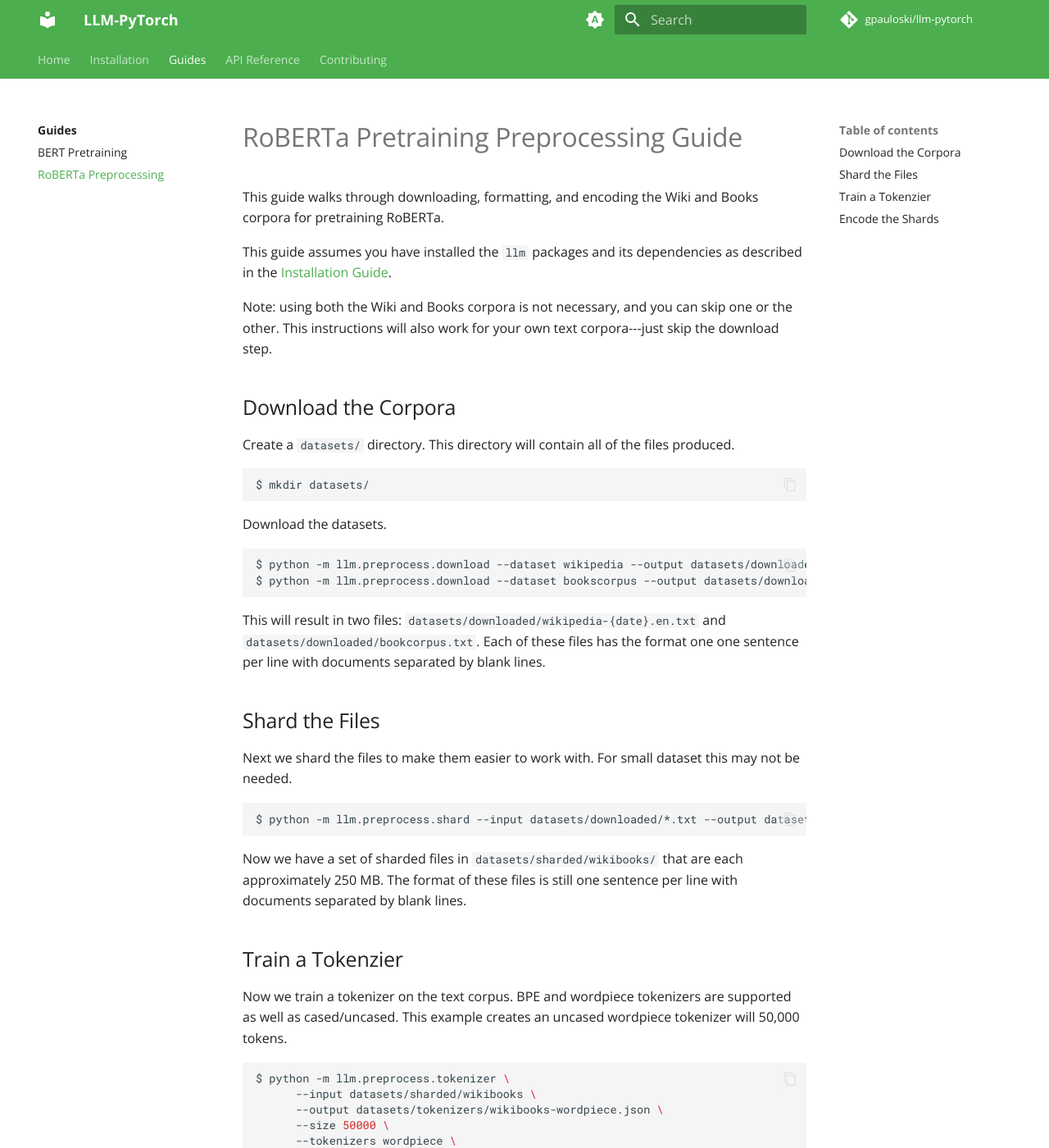
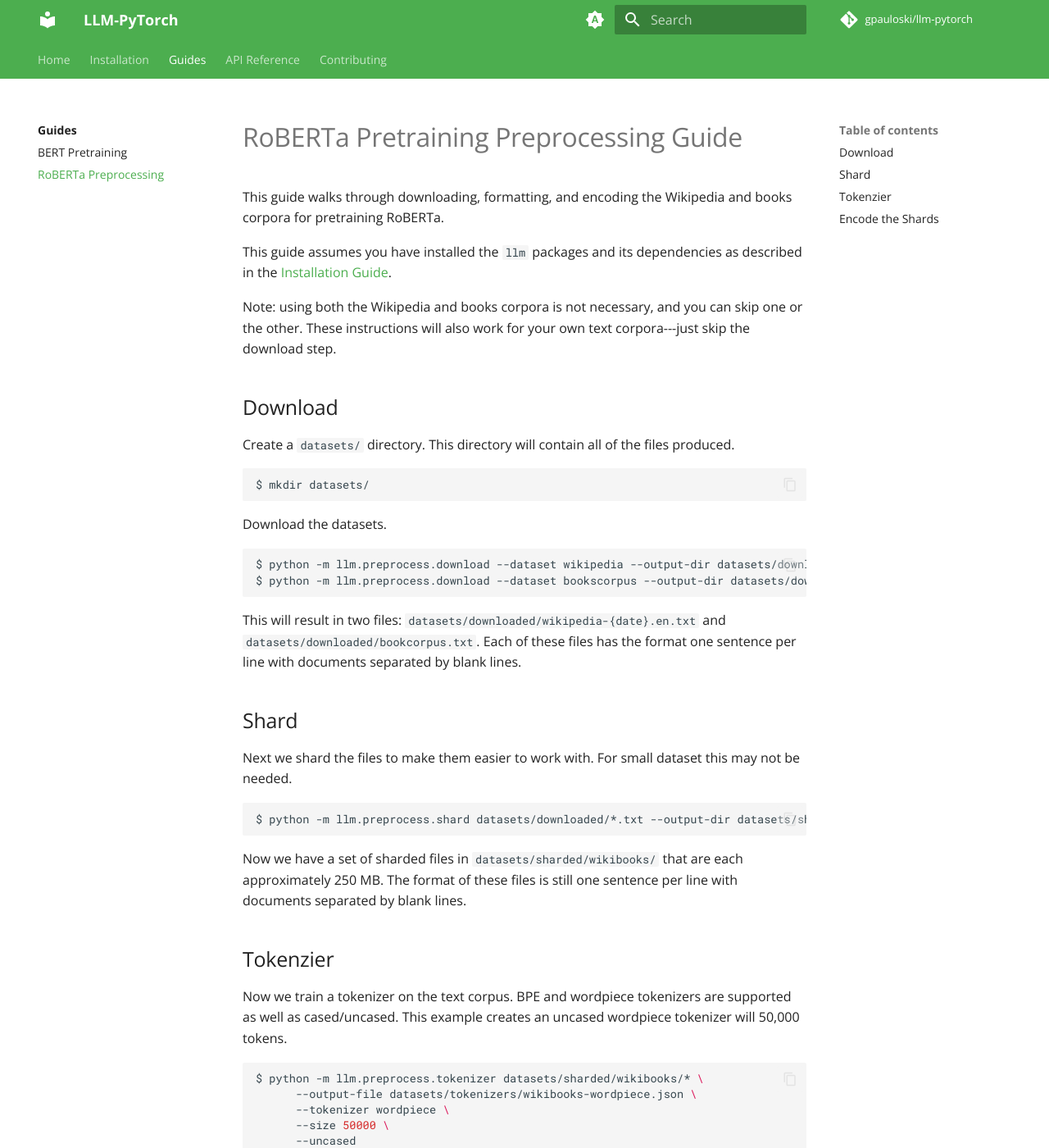
Before and after one commit to gpauloski/llm-pytorch, an MkDocs documentation site: the page built from docs/guides/roberta-preprocessing.md, in a window 1280 px wide and 1400 px high. Shown: the whole window at 82% size. Built offline with MkDocs 1.6.1 and Material for MkDocs 9.7.7, drawn with Linux system fonts in a browser that asks for light colours; comment, search, counter and statistics services are not loaded; the version menu is left out; some of the changed text lies outside the part shown.

Commit message:
Improve CLI arguments and preprocessing guide

````diff
--- a/docs/guides/roberta-preprocessing.md
+++ b/docs/guides/roberta-preprocessing.md
@@ -1,15 +1,15 @@
 # RoBERTa Pretraining Preprocessing Guide
 
-This guide walks through downloading, formatting, and encoding the Wiki and
-Books corpora for pretraining RoBERTa.
+This guide walks through downloading, formatting, and encoding the Wikipedia and
+books corpora for pretraining RoBERTa.
 
 This guide assumes you have installed the `llm` packages and its dependencies as described in the [Installation Guide](../installation/index.md).
 
-Note: using both the Wiki and Books corpora is not necessary, and you can
-skip one or the other. This instructions will also work for your own text
+Note: using both the Wikipedia and books corpora is not necessary, and you can
+skip one or the other. These instructions will also work for your own text
 corpora---just skip the download step.
 
-## Download the Corpora
+## Download
 
 Create a `datasets/` directory. This directory will contain all of the
 files produced.
@@ -19,39 +19,38 @@
 
 Download the datasets.
 ```bash
-$ python -m llm.preprocess.download --dataset wikipedia --output datasets/downloaded/
-$ python -m llm.preprocess.download --dataset bookscorpus --output datasets/downloaded/
+$ python -m llm.preprocess.download --dataset wikipedia --output-dir datasets/downloaded/
+$ python -m llm.preprocess.download --dataset bookscorpus --output-dir datasets/downloaded/
 ```
 This will result in two files: `datasets/downloaded/wikipedia-{date}.en.txt`
 and `datasets/downloaded/bookcorpus.txt`.
-Each of these files has the format one one sentence per line with documents
+Each of these files has the format one sentence per line with documents
 separated by blank lines.
 
-## Shard the Files
+## Shard
 
 Next we shard the files to make them easier to work with. For small dataset this
 may not be needed.
 
 ```bash
-$ python -m llm.preprocess.shard --input datasets/downloaded/*.txt --output datasets/sharded/wikibooks/ --size 250MB
+$ python -m llm.preprocess.shard datasets/downloaded/*.txt --output-dir datasets/sharded/wikibooks/ --size 250MB
 ```
 
 Now we have a set of sharded files in `datasets/sharded/wikibooks/` that are
 each approximately 250 MB. The format of these files is still one sentence
 per line with documents separated by blank lines.
 
-## Train a Tokenzier
+## Tokenzier
 
 Now we train a tokenizer on the text corpus.
 BPE and wordpiece tokenizers are supported as well as cased/uncased.
 This example creates an uncased wordpiece tokenizer will 50,000 tokens.
 
 ```bash
-$ python -m llm.preprocess.tokenizer \
-      --input datasets/sharded/wikibooks \
-      --output datasets/tokenizers/wikibooks-wordpiece.json \
+$ python -m llm.preprocess.tokenizer datasets/sharded/wikibooks/* \
+      --output-file datasets/tokenizers/wikibooks-wordpiece.json \
+      --tokenizer wordpiece \
       --size 50000 \
-      --tokenizers wordpiece \
       --uncased
 ```
 
@@ -67,9 +66,8 @@
 Now we can encode the shards using our tokenizer.
 
 ```bash
-$ python -m llm.preprocess.roberta \
-      --input datasets/sharded/wikibooks/* \
-      --output datasets/encoded/wikibooks/ \
+$ python -m llm.preprocess.roberta datasets/sharded/wikibooks/* \
+      --output-dir datasets/encoded/wikibooks/ \
       --tokenizer datasets/tokenizers/wikibooks-wordpiece.json \
       --max-seq-len 512 \
       --processes 4
````
Also changed, not shown: 9 other files.
